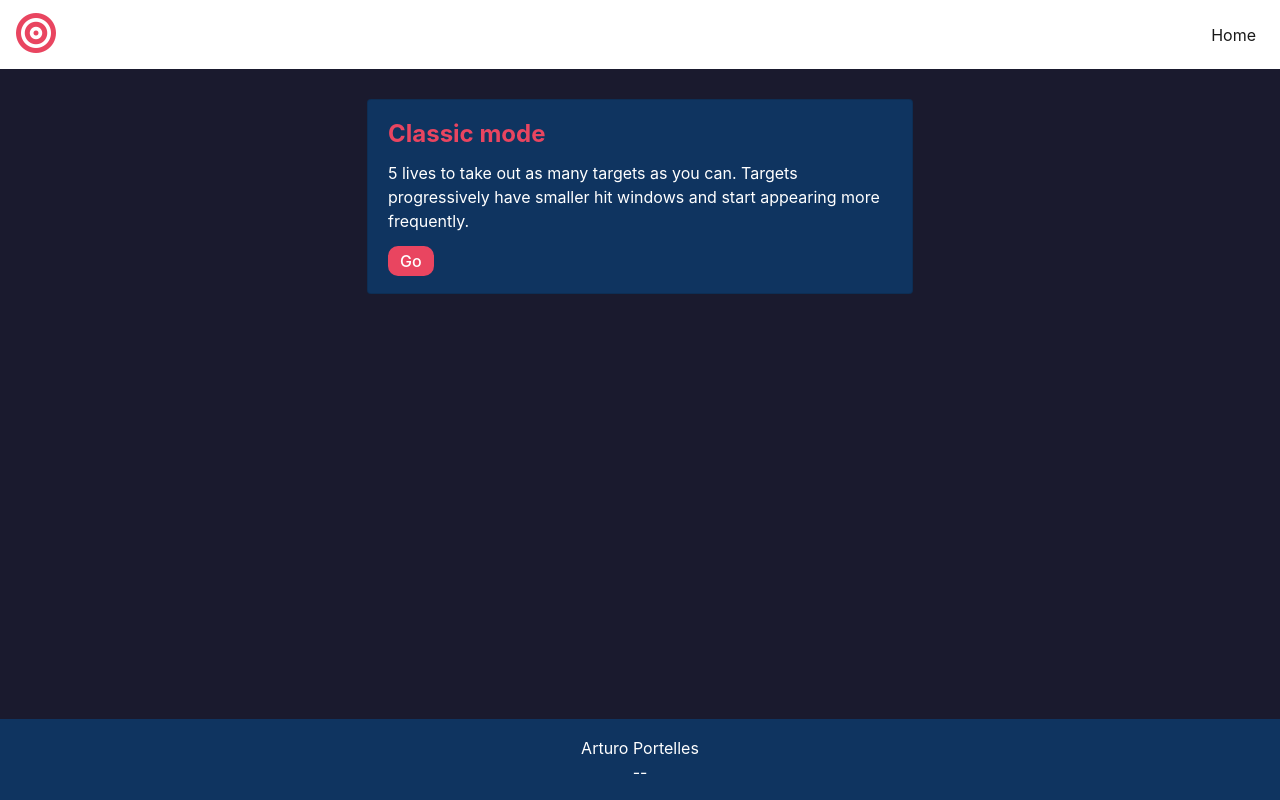
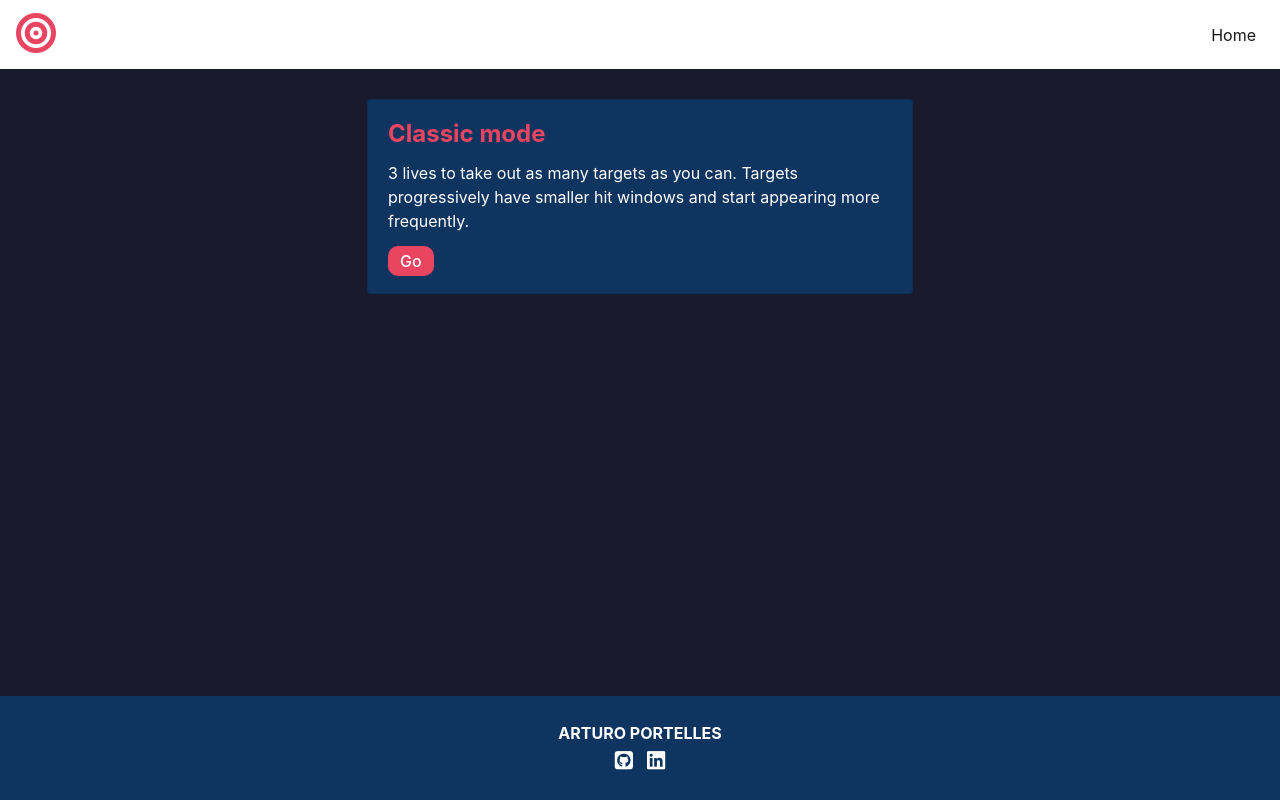
Before and after one commit to Arturoo0/Aim-trainer, a React (Create React App) app in the folder Frontend/: page / in a window 1280 px wide. Built offline with nearby package versions, Linux system fonts and the light colour scheme; the HTML template or start-up script is replaced by a standard one.

Commit message:
added links and modified footer

```diff
--- a/Frontend/src/Components/CSS/Footer.css
+++ b/Frontend/src/Components/CSS/Footer.css
@@ -6,11 +6,13 @@
     left: 0;
     right: 0;
     bottom: 0;
+    padding: 8px 0;
 }
 
 #footer-name-date {
     text-align: center;
     padding-top: 17px;
+    font-weight: bold;
 }
 
 #footer-social-links {
@@ -20,3 +22,12 @@
     display: flex;
     list-style: none;
 }
+
+#footer-social-links li {
+    font-size: 1.3rem;
+    margin: 0 7px;
+}
+
+#footer-social-links li:hover {
+    opacity: .7;
+}
--- a/Frontend/src/Components/ClassicCard.js
+++ b/Frontend/src/Components/ClassicCard.js
@@ -12,7 +12,7 @@ class ClassicCard extends React.Component {
         <div id="classic-card" className="card">
           <div className="card-body">
             <h5 id="classic-card-title" className="card-title">Classic mode</h5>
-            <p id="classic-card-text" className="card-text">5 lives to take out as many targets as you can. Targets progressively have smaller hit windows and start appearing more frequently.</p>
+            <p id="classic-card-text" className="card-text">3 lives to take out as many targets as you can. Targets progressively have smaller hit windows and start appearing more frequently.</p>
             <a id="classic-card-play" href="/play-classic" className="card-link">Go</a>
           </div>
         </div>
--- a/Frontend/src/Components/Footer.js
+++ b/Frontend/src/Components/Footer.js
@@ -7,12 +7,12 @@ class Footer extends React.Component {
         return(
             <div id='footer-root'>
                 <div id='footer-name-date'>
-                    Arturo Portelles
+                    ARTURO PORTELLES
                 </div>
                 <div id='footer-links-container'>
                     <ul id='footer-social-links'>
-                        <li>-</li>
-                        <li>-</li>
+                        <li><i class="fab fa-github-square"></i></li>
+                        <li><i class="fab fa-linkedin"></i></li>
                     </ul>
                 </div>
             </div>
--- a/Frontend/src/Pages/CSS/Classic.css
+++ b/Frontend/src/Pages/CSS/Classic.css
@@ -1,5 +1,5 @@
 
 #canvas-container {
   width: 800px;
-  margin: 100px auto;
+  margin: 40px auto 150px auto;
 }
```
